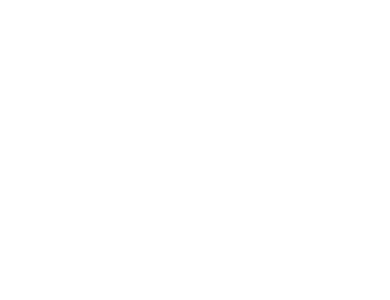
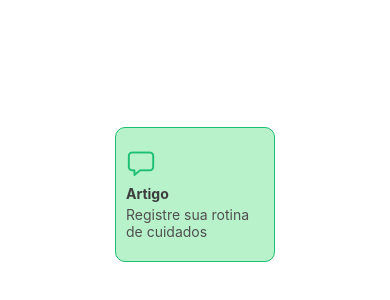
Before and after one commit to OstomyCareApp/OstomyCareView, a React Native app: screen / in a window 390 px wide. Shown: the part 228-528 px from the top of the page. Built offline with nearby package versions, Linux system fonts and the light colour scheme.

Commit message:
feat: componente botao card #6

```diff
--- a/App.tsx
+++ b/App.tsx
@@ -1,12 +1,12 @@
 
 import { StyleSheet, View } from 'react-native';
-import BotaoRedondo from './src/Componentes/BotãoRedondo';
-import AntDesign from '@expo/vector-icons/AntDesign';
+import CardBotao from './src/Componentes/CardBotão';
 import { CORES } from './Theme';
+
 export default function App() {
   return (
     <View style={styles.container}>
-
+    <CardBotao titulo= 'Artigo'texto='Registre sua rotina de cuidados' icone='chatbox-outline' tamanhoIcone={30} corIcone={CORES.iconeDoCartao}></CardBotao>
     </View>
   );
 }
--- a/Theme.ts
+++ b/Theme.ts
@@ -15,7 +15,8 @@ export const CORES = {
     iconeFundoBotaoInformacao: '#1CBE73',
     cartaoDeInformacao:'##D9D9D924',
     textoBotao: '#fff',
-    corIconeBotoes:"#fff"
+    corIconeBotoes:"#fff",
+    tituloCardLink: '#3D3C3C'
 }
 
 export const SIZE_TEXT ={
@@ -46,10 +47,12 @@ export const BORDER_RADIUS ={
 export const WIDTH ={
     botao: 360,
     input: 360,
-    botaoRedondo:64
+    botaoRedondo:64,
+    botaoNavegaçao:160
 }
 export const HEIGTH ={
     botao:50,
     input: 50,
-    botaoRedondo:64
+    botaoRedondo:64,
+    botaoNavegacao:135
 }
--- /dev/null
+++ b/src/Componentes/CardBotão/index.tsx
@@ -0,0 +1,27 @@
+import { TouchableOpacity, Text, TouchableOpacityProps, View } from "react-native";
+import styles from "./style";
+import Ionicons from '@expo/vector-icons/Ionicons';
+
+type Props ={
+    titulo:string;
+    texto:string;
+    icone: keyof typeof Ionicons.glyphMap;
+    tamanhoIcone:number;
+    corIcone:string;
+}
+function CardBotao({titulo,texto, icone, tamanhoIcone, corIcone,...rest}:Props){
+    return(
+        <TouchableOpacity style={styles.botao}>
+            <Ionicons
+            name={icone}
+            size={tamanhoIcone}
+            color={corIcone}
+            style={styles.icone}
+            />
+            <Text style={styles.titulo}>{titulo}</Text>
+            <Text style={styles.texto}>{texto}</Text>
+        </TouchableOpacity>
+    )
+}
+
+export default CardBotao;
--- /dev/null
+++ b/src/Componentes/CardBotão/style.ts
@@ -0,0 +1,31 @@
+import { StyleSheet } from "react-native";
+import { BORDER_RADIUS, CORES, HEIGTH, WIDTH } from "../../../Theme";
+
+
+const styles = StyleSheet.create({
+
+    botao:{
+        backgroundColor: CORES.cartaoNavegacao,
+        width:WIDTH.botaoNavegaçao,
+        height:HEIGTH.botaoNavegacao,
+        borderRadius:BORDER_RADIUS.cartaoNavegacao,
+        borderColor:CORES.botao,
+        borderWidth:1,
+
+        justifyContent:'center',
+        paddingHorizontal:10,
+    },
+    titulo:{
+        fontWeight:'bold',
+        color:CORES.tituloCardLink,
+        marginBottom: 4,
+    },
+    texto:{
+        color:CORES.titulo
+    },
+    icone:{
+        marginBottom: 4,
+    }
+})
+
+export default styles;
```
Also changed, not shown: src/Componentes/InputComTitulo/index.tsx (renamed from src/Componentes/InpuComTitulo/index.tsx), src/Componentes/InputComTitulo/styles.ts (renamed from src/Componentes/InpuComTitulo/styles.ts).
